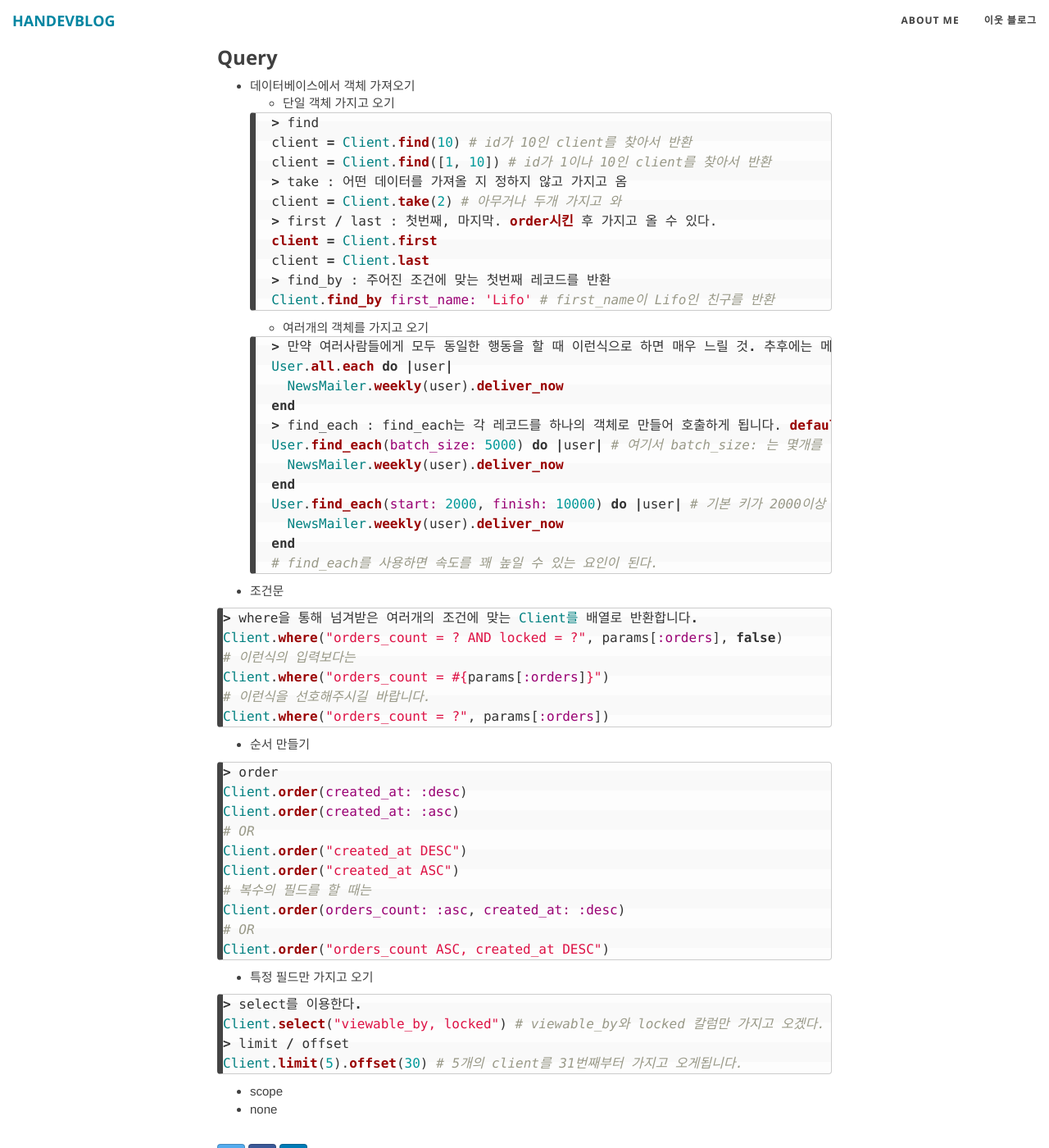
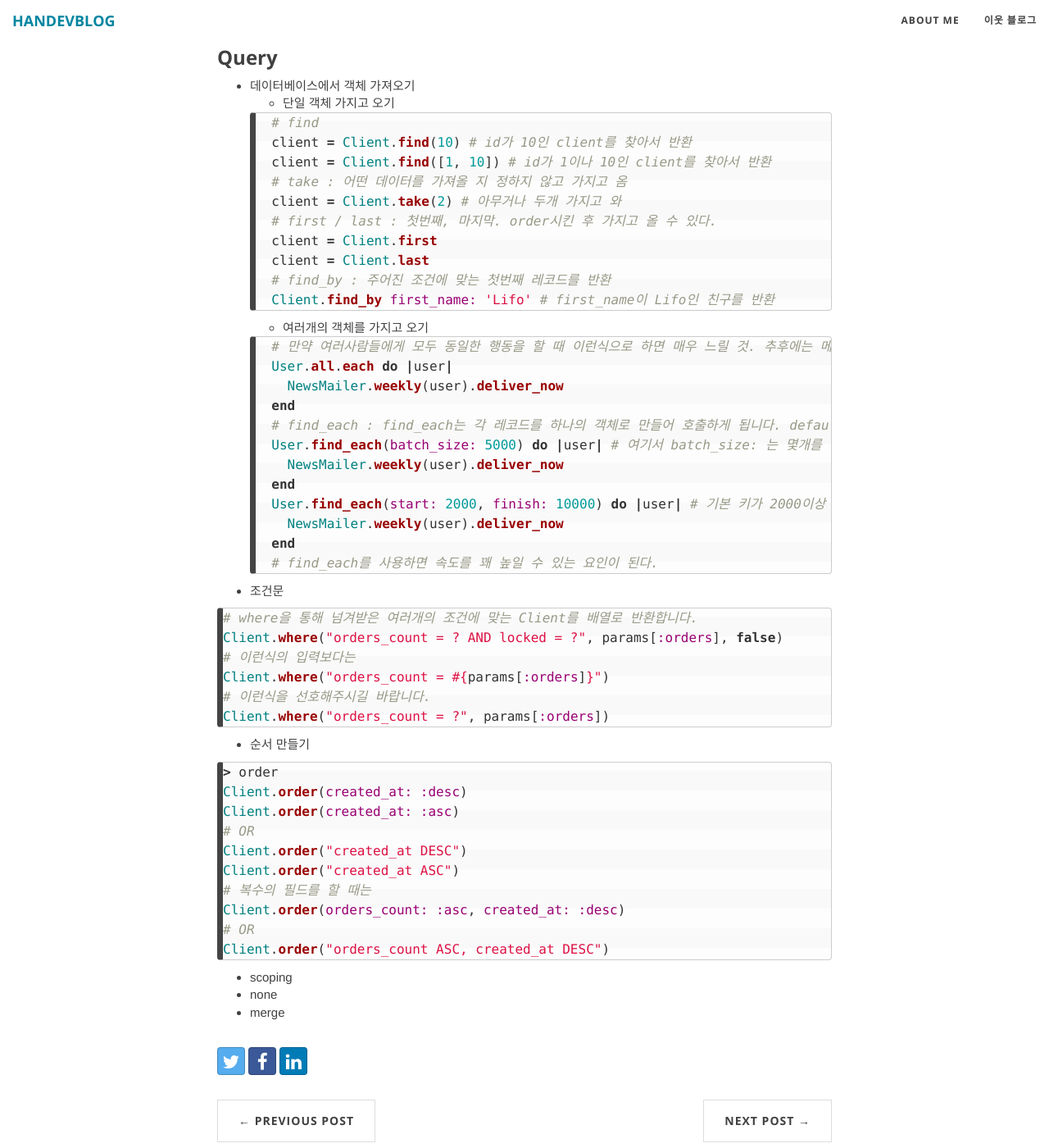
Before and after one commit to hanjungv/hanjungv.github.io, a Jekyll site: the page built from _posts/2017-02/26/2017-02-26-1_ROR_ActiveRecord3.markdown, in a window 1280 px wide and 1400 px high, scrolled down 2751 px. Shown: the whole window at 82% size. Built offline with Jekyll 4.4.1, drawn with Linux system fonts in a browser that asks for light colours; nearby versions of some CDN libraries; comment, search, counter and statistics services are not loaded.

Commit message:
new post comment error change

```diff
--- a/_posts/2017-02/26/2017-02-26-1_ROR_ActiveRecord3.markdown
+++ b/_posts/2017-02/26/2017-02-26-1_ROR_ActiveRecord3.markdown
@@ -31,25 +31,25 @@ category: ROR
     * 단일 객체 가지고 오기
 
     ~~~ruby
-    > find
+    # find
     client = Client.find(10) # id가 10인 client를 찾아서 반환
     client = Client.find([1, 10]) # id가 1이나 10인 client를 찾아서 반환
-    > take : 어떤 데이터를 가져올 지 정하지 않고 가지고 옴
+    # take : 어떤 데이터를 가져올 지 정하지 않고 가지고 옴
     client = Client.take(2) # 아무거나 두개 가지고 와
-    > first / last : 첫번째, 마지막. order시킨 후 가지고 올 수 있다.
+    # first / last : 첫번째, 마지막. order시킨 후 가지고 올 수 있다.
     client = Client.first
     client = Client.last
-    > find_by : 주어진 조건에 맞는 첫번째 레코드를 반환
+    # find_by : 주어진 조건에 맞는 첫번째 레코드를 반환
     Client.find_by first_name: 'Lifo' # first_name이 Lifo인 친구를 반환
     ~~~
     * 여러개의 객체를 가지고 오기
 
     ~~~ruby
-    > 만약 여러사람들에게 모두 동일한 행동을 할 때 이런식으로 하면 매우 느릴 것. 추후에는 메모리가 부족하게 될 것
+    # 만약 여러사람들에게 모두 동일한 행동을 할 때 이런식으로 하면 매우 느릴 것. 추후에는 메모리가 부족하게 될 것
     User.all.each do |user|
       NewsMailer.weekly(user).deliver_now
     end
-    > find_each : find_each는 각 레코드를 하나의 객체로 만들어 호출하게 됩니다. default는 1000개 입니다.
+    # find_each : find_each는 각 레코드를 하나의 객체로 만들어 호출하게 됩니다. default는 1000개 입니다.
     User.find_each(batch_size: 5000) do |user| # 여기서 batch_size: 는 몇개를 하나의 객체로 만들어 호출할 지를 나타내게 됩니다.
       NewsMailer.weekly(user).deliver_now
     end
@@ -61,7 +61,7 @@ category: ROR
 * 조건문
 
 ~~~ruby
-> where을 통해 넘겨받은 여러개의 조건에 맞는 Client를 배열로 반환합니다.
+# where을 통해 넘겨받은 여러개의 조건에 맞는 Client를 배열로 반환합니다.
 Client.where("orders_count = ? AND locked = ?", params[:orders], false)
 # 이런식의 입력보다는
 Client.where("orders_count = #{params[:orders]}")
@@ -83,15 +83,8 @@ Client.order(orders_count: :asc, created_at: :desc)
 Client.order("orders_count ASC, created_at DESC")
 ~~~
 
-* 특정 필드만 가지고 오기
 
-~~~ruby
-> select를 이용한다.
-Client.select("viewable_by, locked") # viewable_by와 locked 칼럼만 가지고 오겠다.
-> limit / offset
-Client.limit(5).offset(30) # 5개의 client를 31번째부터 가지고 오게됩니다.
-~~~
-
-* scope
+* scoping
 * none
+* merge
 <br/><br/>
```
